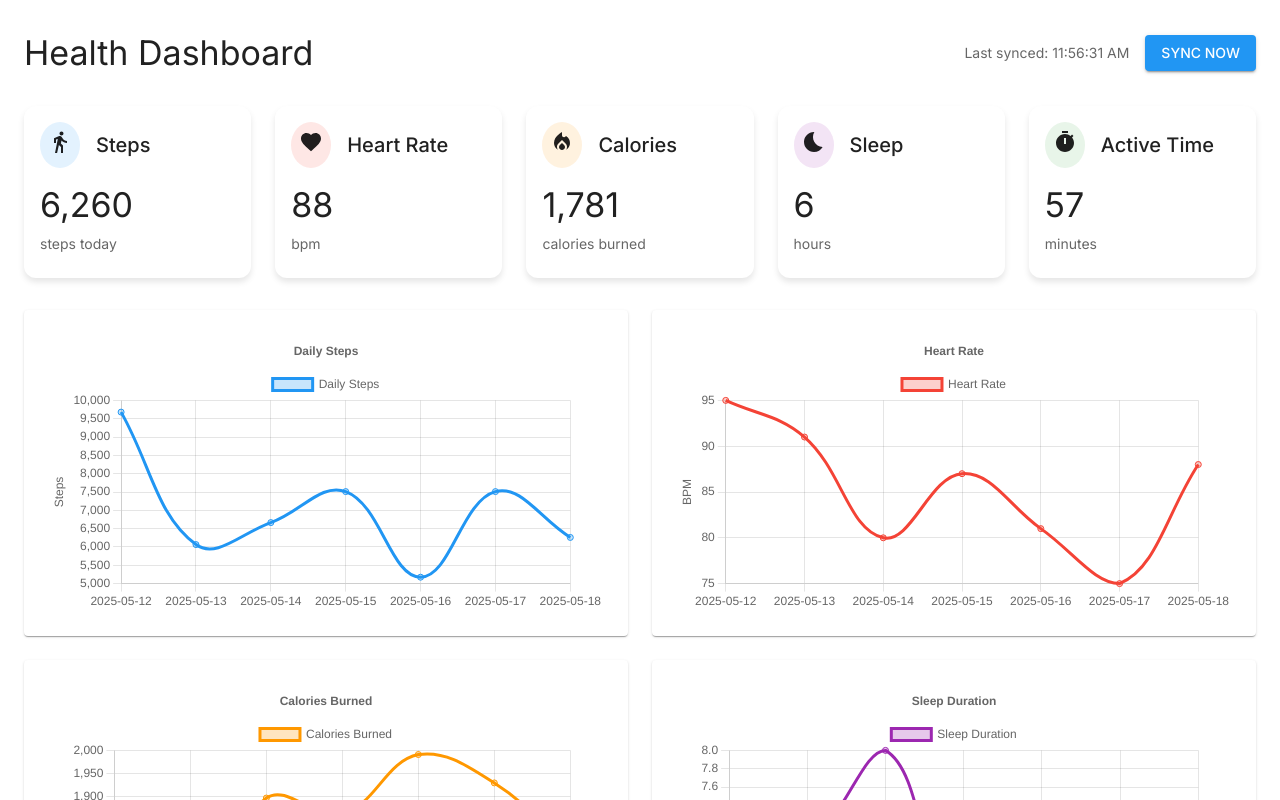
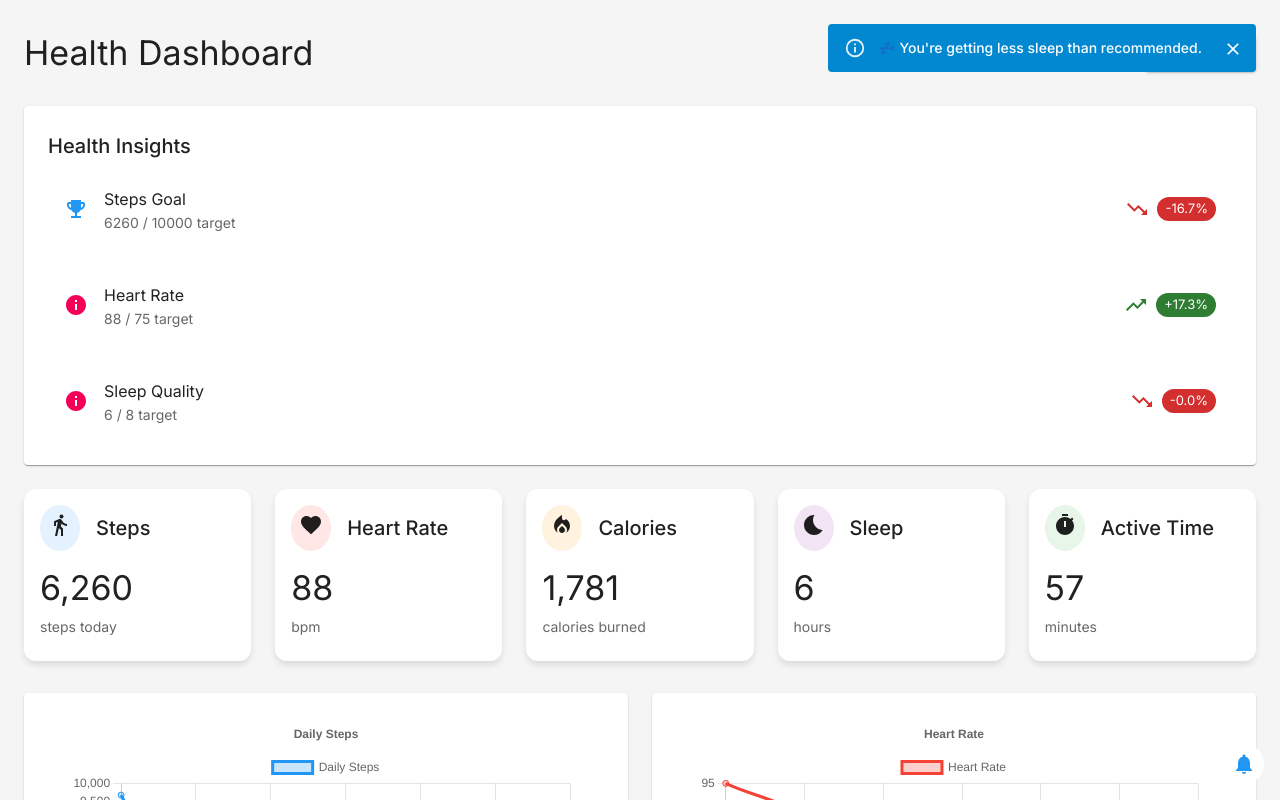
Before and after one commit to Atharv-16/Health_Dashboard, a React (Vite) app: page / in a window 1280 px wide. Shown: the top 800 px of the page. Built offline with nearby package versions, Linux system fonts and the light colour scheme.

Commit message:
first build2

```diff
--- a/src/App.tsx
+++ b/src/App.tsx
@@ -1,34 +1,10 @@
-import { ThemeProvider, createTheme, CssBaseline } from '@mui/material';
+import { CssBaseline } from '@mui/material';
 import { Dashboard } from './components/Dashboard';
-
-const theme = createTheme({
-  palette: {
-    mode: 'light',
-    primary: {
-      main: '#2196f3',
-    },
-    secondary: {
-      main: '#f50057',
-    },
-  },
-  typography: {
-    fontFamily: '"Inter", "Roboto", "Helvetica", "Arial", sans-serif',
-  },
-  components: {
-    MuiCard: {
-      styleOverrides: {
-        root: {
-          borderRadius: 12,
-          boxShadow: '0 4px 6px rgba(0, 0, 0, 0.1)',
-        },
-      },
-    },
-  },
-});
+import { ThemeProvider } from './context/ThemeContext';
 
 function App() {
   return (
-    <ThemeProvider theme={theme}>
+    <ThemeProvider>
       <CssBaseline />
       <Dashboard />
     </ThemeProvider>
--- a/src/components/Dashboard.tsx
+++ b/src/components/Dashboard.tsx
@@ -1,4 +1,4 @@
-import React, { useState, useEffect } from 'react';
+import React, { useState } from 'react';
 import {
   Container,
   Grid,
@@ -7,6 +7,8 @@ import {
   Button,
   Box,
   CircularProgress,
+  IconButton,
+  Tooltip,
 } from '@mui/material';
 import {
   DirectionsWalk,
@@ -14,15 +16,22 @@ import {
   LocalFireDepartment,
   Bedtime,
   Timer,
+  Brightness4,
+  Brightness7,
+  FileDownload,
 } from '@mui/icons-material';
 import { HealthChart } from './HealthChart';
 import { HealthMetricCard } from './HealthMetricCard';
+import { HealthInsights } from './HealthInsights';
+import { NotificationSystem } from './NotificationSystem';
+import { useTheme } from '../context/ThemeContext';
 import { mockData, generateMockData, HealthData } from '../data/mockData';
 
 export const Dashboard: React.FC = () => {
   const [data, setData] = useState<HealthData[]>(mockData);
   const [isLoading, setIsLoading] = useState(false);
   const [lastSync, setLastSync] = useState<Date>(new Date());
+  const { mode, toggleTheme } = useTheme();
 
   const handleSync = () => {
     setIsLoading(true);
@@ -34,6 +43,19 @@ export const Dashboard: React.FC = () => {
     }, 1500);
   };
 
+  const handleExportData = () => {
+    const jsonString = JSON.stringify(data, null, 2);
+    const blob = new Blob([jsonString], { type: 'application/json' });
+    const url = URL.createObjectURL(blob);
+    const link = document.createElement('a');
+    link.href = url;
+    link.download = `health-data-${new Date().toISOString().split('T')[0]}.json`;
+    document.body.appendChild(link);
+    link.click();
+    document.body.removeChild(link);
+    URL.revokeObjectURL(url);
+  };
+
   const latestData = data[data.length - 1];
 
   return (
@@ -43,6 +65,16 @@ export const Dashboard: React.FC = () => {
           Health Dashboard
         </Typography>
         <Box display="flex" alignItems="center" gap={2}>
+          <Tooltip title="Export Data">
+            <IconButton onClick={handleExportData} color="primary">
+              <FileDownload />
+            </IconButton>
+          </Tooltip>
+          <Tooltip title={`Switch to ${mode === 'light' ? 'dark' : 'light'} mode`}>
+            <IconButton onClick={toggleTheme} color="primary">
+              {mode === 'light' ? <Brightness4 /> : <Brightness7 />}
+            </IconButton>
+          </Tooltip>
           <Typography variant="body2" color="text.secondary">
             Last synced: {lastSync.toLocaleTimeString()}
           </Typography>
@@ -56,6 +88,8 @@ export const Dashboard: React.FC = () => {
           </Button>
         </Box>
       </Box>
+
+      <HealthInsights data={data} />
 
       <Grid container spacing={3} mb={4}>
         <Grid item xs={12} sm={6} md={2.4}>
@@ -151,6 +185,8 @@ export const Dashboard: React.FC = () => {
           </Paper>
         </Grid>
       </Grid>
+
+      <NotificationSystem data={data} onSync={handleSync} />
     </Container>
   );
 };
--- /dev/null
+++ b/src/components/HealthInsights.tsx
@@ -0,0 +1,90 @@
+import React from 'react';
+import { Paper, Typography, Box, Chip, IconButton } from '@mui/material';
+import { EmojiEvents, TrendingUp, TrendingDown, Info } from '@mui/icons-material';
+import { HealthData } from '../data/mockData';
+
+interface HealthInsightsProps {
+  data: HealthData[];
+}
+
+export const HealthInsights: React.FC<HealthInsightsProps> = ({ data }) => {
+  const latestData = data[data.length - 1];
+  const previousData = data[data.length - 2];
+
+  const calculateTrend = (current: number, previous: number) => {
+    const change = ((current - previous) / previous) * 100;
+    return {
+      value: Math.abs(change).toFixed(1),
+      isPositive: change > 0,
+    };
+  };
+
+  const insights = [
+    {
+      title: 'Steps Goal',
+      value: latestData.steps,
+      target: 10000,
+      icon: <EmojiEvents color="primary" />,
+      trend: calculateTrend(latestData.steps, previousData.steps),
+    },
+    {
+      title: 'Heart Rate',
+      value: latestData.heartRate,
+      target: 75,
+      icon: <Info color="secondary" />,
+      trend: calculateTrend(latestData.heartRate, previousData.heartRate),
+    },
+    {
+      title: 'Sleep Quality',
+      value: latestData.sleepHours,
+      target: 8,
+      icon: <Info color="secondary" />,
+      trend: calculateTrend(latestData.sleepHours, previousData.sleepHours),
+    },
+  ];
+
+  return (
+    <Paper sx={{ p: 3, mb: 3 }}>
+      <Typography variant="h6" gutterBottom>
+        Health Insights
+      </Typography>
+      <Box sx={{ display: 'flex', flexDirection: 'column', gap: 2 }}>
+        {insights.map((insight) => (
+          <Box
+            key={insight.title}
+            sx={{
+              display: 'flex',
+              alignItems: 'center',
+              justifyContent: 'space-between',
+              p: 2,
+              bgcolor: 'background.paper',
+              borderRadius: 1,
+            }}
+          >
+            <Box sx={{ display: 'flex', alignItems: 'center', gap: 2 }}>
+              {insight.icon}
+              <Box>
+                <Typography variant="subtitle1">{insight.title}</Typography>
+                <Typography variant="body2" color="text.secondary">
+                  {insight.value} / {insight.target} target
+                </Typography>
+              </Box>
+            </Box>
+            <Box sx={{ display: 'flex', alignItems: 'center', gap: 1 }}>
+              {insight.trend.isPositive ? (
+                <TrendingUp color="success" />
+              ) : (
+                <TrendingDown color="error" />
+              )}
+              <Chip
+                size="small"
+                label={`${insight.trend.isPositive ? '+' : '-'}${insight.trend.value}%`}
+                color={insight.trend.isPositive ? 'success' : 'error'}
+              />
+            </Box>
+          </Box>
+        ))}
+      </Box>
+    </Paper>
+  );
+};
--- /dev/null
+++ b/src/components/NotificationSystem.tsx
@@ -0,0 +1,95 @@
+import React, { useState, useEffect } from 'react';
+import { Snackbar, Alert, IconButton } from '@mui/material';
+import { Close, Notifications } from '@mui/icons-material';
+import { HealthData } from '../data/mockData';
+
+interface Notification {
+  id: number;
+  message: string;
+  type: 'success' | 'info' | 'warning' | 'error';
+}
+
+interface NotificationSystemProps {
+  data: HealthData[];
+  onSync: () => void;
+}
+
+export const NotificationSystem: React.FC<NotificationSystemProps> = ({ data, onSync }) => {
+  const [notifications, setNotifications] = useState<Notification[]>([]);
+  const [currentNotification, setCurrentNotification] = useState<Notification | null>(null);
+
+  const generateNotification = (data: HealthData): Notification | null => {
+    const latestData = data;
+
+    if (latestData.steps >= 10000) {
+      return {
+        id: Date.now(),
+        message: '🎉 Congratulations! You\'ve reached your daily step goal!',
+        type: 'success',
+      };
+    }
+
+    if (latestData.heartRate > 90) {
+      return {
+        id: Date.now(),
+        message: '⚠️ Your heart rate is elevated. Consider taking a break.',
+        type: 'warning',
+      };
+    }
+
+    if (latestData.sleepHours < 7) {
+      return {
+        id: Date.now(),
+        message: '💤 You\'re getting less sleep than recommended.',
+        type: 'info',
+      };
+    }
+
+    return null;
+  };
+
+  useEffect(() => {
+    const notification = generateNotification(data[data.length - 1]);
+    if (notification) {
+      setNotifications((prev) => [...prev, notification]);
+    }
+  }, [data]);
+
+  useEffect(() => {
+    if (notifications.length > 0 && !currentNotification) {
+      setCurrentNotification(notifications[0]);
+    }
+  }, [notifications, currentNotification]);
+
+  const handleClose = () => {
+    setCurrentNotification(null);
+    setNotifications((prev) => prev.slice(1));
+  };
+
+  return (
+    <>
+      <IconButton
+        color="primary"
+        onClick={onSync}
+        sx={{ position: 'fixed', bottom: 16, right: 16, bgcolor: 'background.paper' }}
+      >
+        <Notifications />
+      </IconButton>
+      <Snackbar
+        open={!!currentNotification}
+        autoHideDuration={6000}
+        onClose={handleClose}
+        anchorOrigin={{ vertical: 'top', horizontal: 'right' }}
+      >
+        <Alert
+          onClose={handleClose}
+          severity={currentNotification?.type}
+          variant="filled"
+          sx={{ width: '100%' }}
+        >
+          {currentNotification?.message}
+        </Alert>
+      </Snackbar>
+    </>
+  );
+};
--- /dev/null
+++ b/src/context/ThemeContext.tsx
@@ -0,0 +1,70 @@
+import React, { createContext, useContext, useState, useEffect } from 'react';
+import { ThemeProvider as MuiThemeProvider, createTheme } from '@mui/material';
+
+type ThemeMode = 'light' | 'dark';
+
+interface ThemeContextType {
+  mode: ThemeMode;
+  toggleTheme: () => void;
+}
+
+const ThemeContext = createContext<ThemeContextType>({
+  mode: 'light',
+  toggleTheme: () => {},
+});
+
+export const useTheme = () => useContext(ThemeContext);
+
+export const ThemeProvider: React.FC<{ children: React.ReactNode }> = ({ children }) => {
+  const [mode, setMode] = useState<ThemeMode>(() => {
+    const savedMode = localStorage.getItem('themeMode');
+    return (savedMode as ThemeMode) || 'light';
+  });
+
+  useEffect(() => {
+    localStorage.setItem('themeMode', mode);
+  }, [mode]);
+
+  const toggleTheme = () => {
+    setMode((prevMode) => (prevMode === 'light' ? 'dark' : 'light'));
+  };
+
+  const theme = createTheme({
+    palette: {
+      mode,
+      primary: {
+        main: '#2196f3',
+      },
+      secondary: {
+        main: '#f50057',
+      },
+      background: {
+        default: mode === 'light' ? '#f5f5f5' : '#121212',
+        paper: mode === 'light' ? '#ffffff' : '#1e1e1e',
+      },
+    },
+    typography: {
+      fontFamily: '"Inter", "Roboto", "Helvetica", "Arial", sans-serif',
+    },
+    components: {
+      MuiCard: {
+        styleOverrides: {
+          root: {
+            borderRadius: 12,
+            boxShadow: mode === 'light'
+              ? '0 4px 6px rgba(0, 0, 0, 0.1)'
+              : '0 4px 6px rgba(0, 0, 0, 0.3)',
+          },
+        },
+      },
+    },
+  });
+
+  return (
+    <ThemeContext.Provider value={{ mode, toggleTheme }}>
+      <MuiThemeProvider theme={theme}>
+        {children}
+      </MuiThemeProvider>
+    </ThemeContext.Provider>
+  );
+};
```
